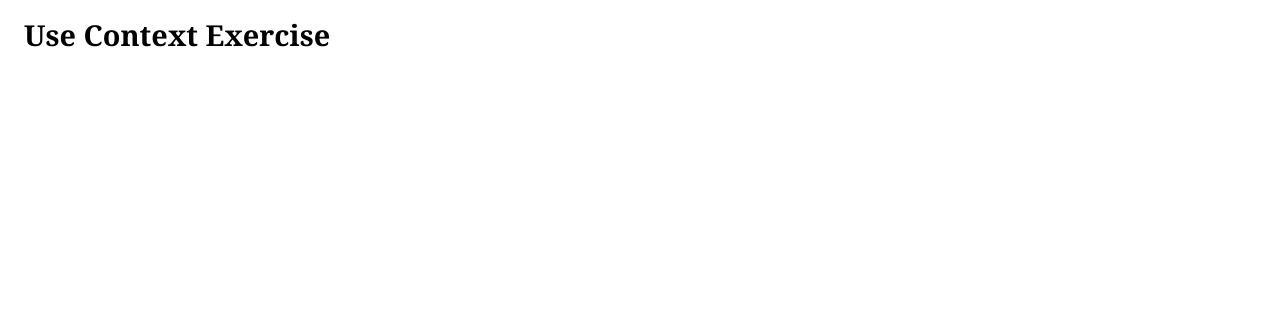
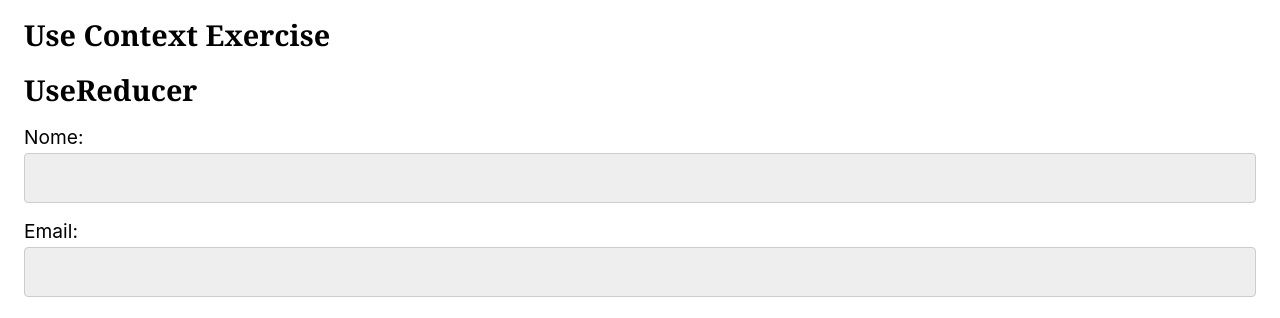
Before and after one commit to otavioborgsm/react-with-typescript, a React (Vite) app: page / in a window 1280 px wide. Shown: the part 2235-2553 px from the top of the page. Before the commit the page ends 2313 px from the top, so only its background shows below. Built offline with nearby package versions, Linux system fonts and the light colour scheme; no server answers.

Commit message:
0307: Implement useReducer

```diff
--- a/src/App.tsx
+++ b/src/App.tsx
@@ -11,6 +11,7 @@ import CustomHook from "./hooks-tsx/custom-hook/CustomHook";
 import CustomHookExercise from "./hooks-tsx/custom-hook/CustomHookExercise";
 import UseContext from "./hooks-tsx/use-context/UseContext";
 import UseContextExercise from "./hooks-tsx/use-context/Exercise/UseContextExercise";
+import UseReducer from "./hooks-tsx/use-reducer/UseReducer";
 
 function App() {
   const [total, setTotal] = React.useState(0);
@@ -51,6 +52,7 @@ function App() {
       <CustomHookExercise />
       <UseContext />
       <UseContextExercise />
+      <UseReducer />
     </div>
   );
 }
--- /dev/null
+++ b/src/hooks-tsx/use-reducer/Form.tsx
@@ -0,0 +1,42 @@
+import React from 'react'
+import Input from './Input'
+
+type State = {
+  name: string;
+  email: string;
+};
+
+type Action =
+  | { type: 'setName'; payload: string }
+  | { type: 'setEmail'; payload: string };
+
+
+function reducer(state: State, action: Action): State {
+  switch (action.type) {
+    case 'setName':
+      return { ...state, name: action.payload };
+    case 'setEmail':
+      return { ...state, email: action.payload };
+    default:
+      return state;
+  }
+}
+
+const Form = () => {
+  const [state, dispatch] = React.useReducer(reducer, { name: '', email: '' });
+
+  return (
+    <div>
+      <Input id={'nome'} label={`Nome: ${state.name}`} value={state.name}
+        onChange={({ target }) =>
+          dispatch({ type: 'setName', payload: target.value })
+        } />
+      <Input id={'email'} label={`Email: ${state.email}`}
+        value={state.email} onChange={({ target }) =>
+          dispatch({ type: 'setEmail', payload: target.value })
+        } />
+    </div>
+  )
+}
+
+export default Form
--- /dev/null
+++ b/src/hooks-tsx/use-reducer/Input.tsx
@@ -0,0 +1,22 @@
+import React from "react";
+
+type InputProps = React.ComponentProps<"input"> & {
+  label: string;
+  id: string;
+};
+
+const Input = ({ label, id, ...props }: InputProps) => {
+  return (
+    <div style={{ marginBottom: "1rem" }}>
+      <label htmlFor={id}>{label}</label>
+      <input
+        name={id}
+        id={id}
+        type="text"
+        {...props}
+      />
+    </div>
+  );
+};
+
+export default Input;
--- /dev/null
+++ b/src/hooks-tsx/use-reducer/UseReducer.tsx
@@ -0,0 +1,13 @@
+import React from 'react'
+import Form from './Form'
+
+const UseReducer = () => {
+  return (
+    <div>
+      <h2>UseReducer</h2>
+      <Form />
+    </div>
+  )
+}
+
+export default UseReducer
```
